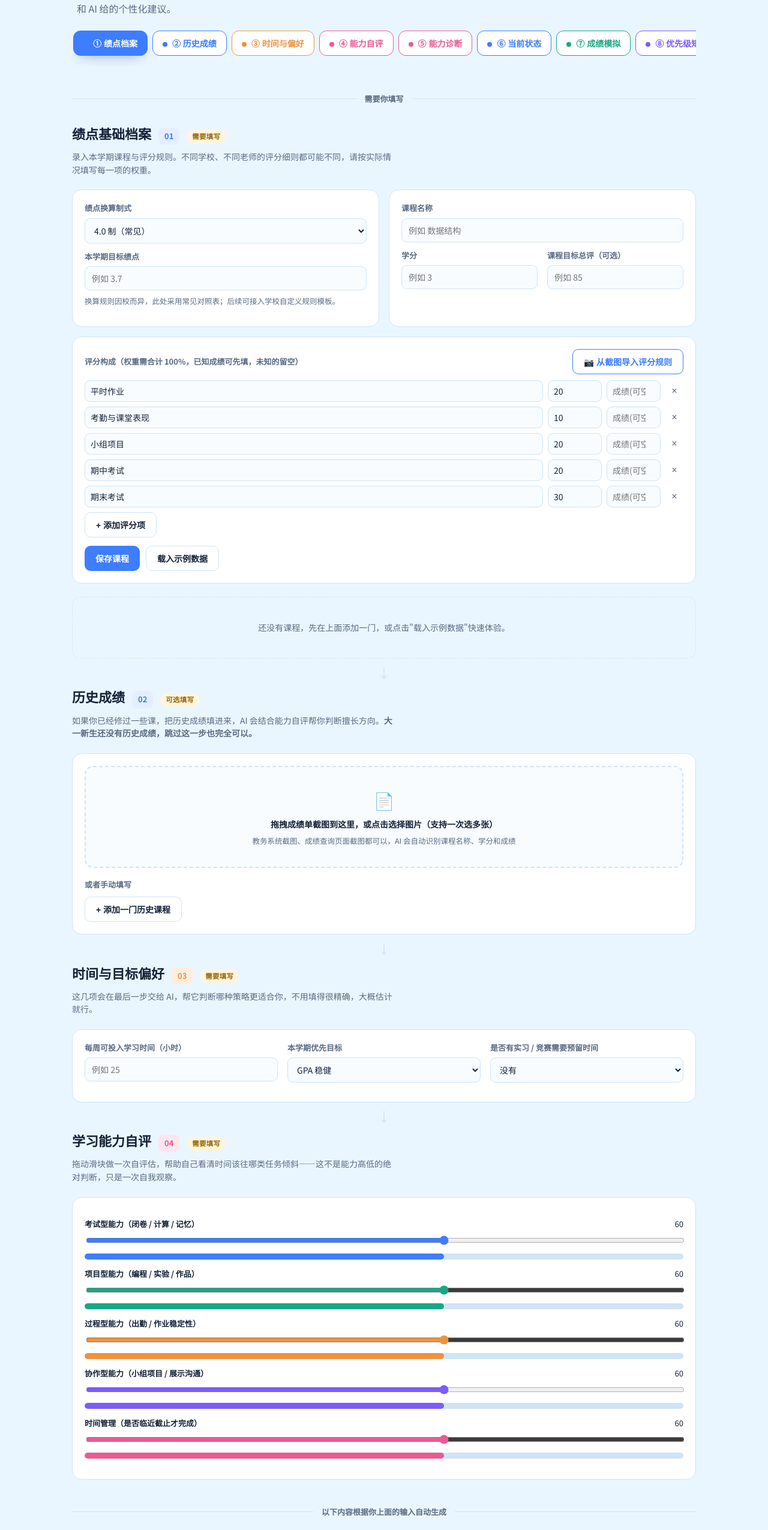
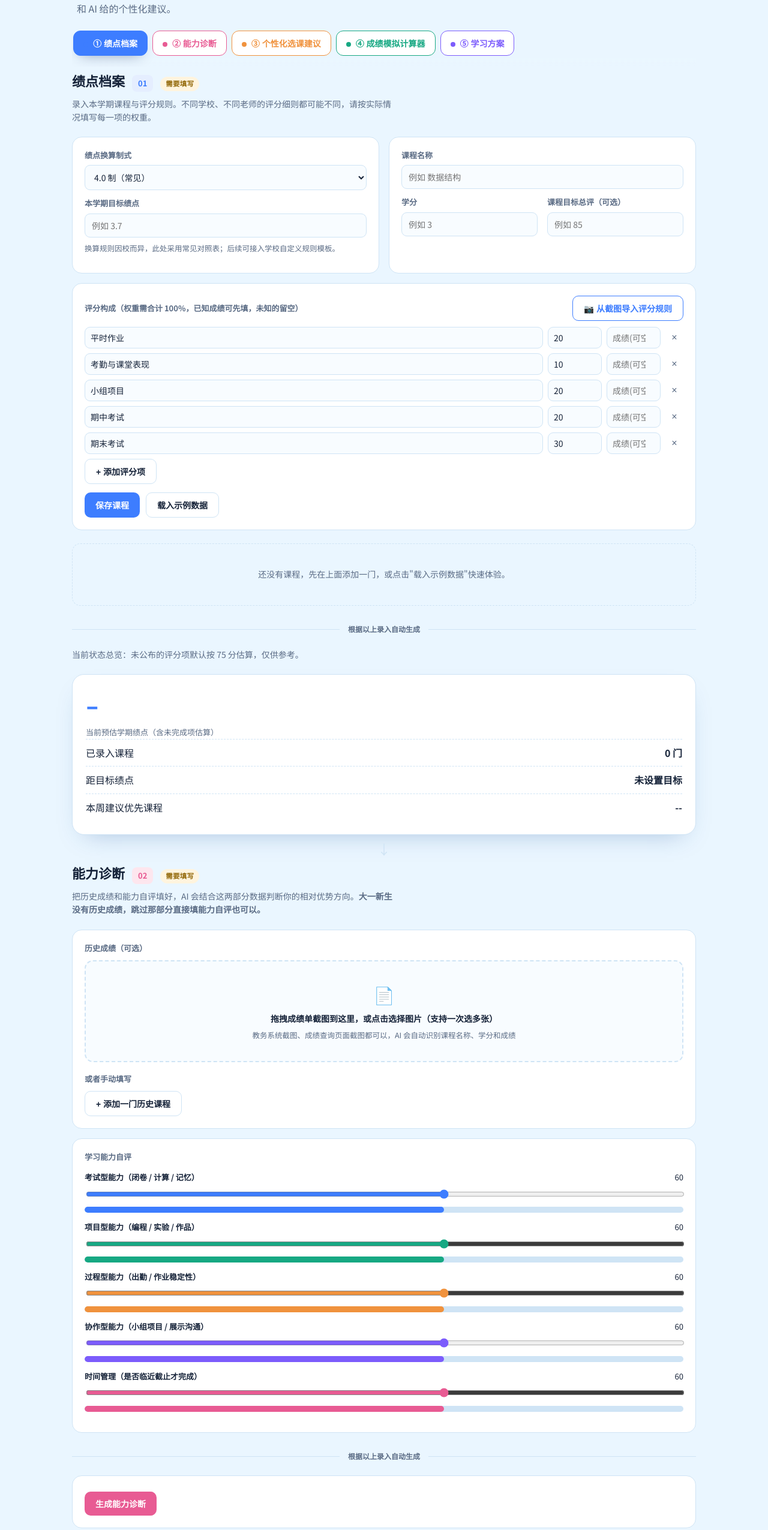
Before and after one commit to Cloris-Xi/GUOCHUANG, a website: page index.html in a window 1280 px wide. Shown: the part 229-2780 px from the top of the page at 60% size. Drawn offline with Linux system fonts and the light colour scheme.

Commit message:
Add files via upload

```diff
--- a/css/style.css
+++ b/css/style.css
@@ -85,6 +85,7 @@
     margin:44px 0 30px; color:var(--ink-soft); font-size:13px; font-weight:700;
   }
   .flow-divider::before, .flow-divider::after{content:''; flex:1; height:1px; background:var(--line);}
+  .flow-divider.sub{margin:30px 0 22px; font-size:12px;}
   .flow-arrow{
     display:flex; justify-content:center; margin:6px 0 2px;
     color:var(--line); font-size:22px;
--- a/index.html
+++ b/index.html
@@ -20,22 +20,16 @@
   <!-- QUICK JUMP NAV -->
   <div class="tabs" id="tabs">
     <button class="tab" data-target="sec-profile" data-color="var(--profile)" style="border-color:var(--profile); color:var(--profile);"><span class="dot" style="background:var(--profile)"></span>① 绩点档案</button>
-    <button class="tab" data-target="sec-history" data-color="var(--profile)" style="border-color:var(--profile); color:var(--profile);"><span class="dot" style="background:var(--profile)"></span>② 历史成绩</button>
-    <button class="tab" data-target="sec-context" data-color="var(--plan)" style="border-color:var(--plan); color:var(--plan);"><span class="dot" style="background:var(--plan)"></span>③ 时间与偏好</button>
-    <button class="tab" data-target="sec-ability" data-color="var(--ability)" style="border-color:var(--ability); color:var(--ability);"><span class="dot" style="background:var(--ability)"></span>④ 能力自评</button>
-    <button class="tab" data-target="sec-diagnosis" data-color="var(--ability)" style="border-color:var(--ability); color:var(--ability);"><span class="dot" style="background:var(--ability)"></span>⑤ 能力诊断</button>
-    <button class="tab" data-target="sec-overview" data-color="var(--profile)" style="border-color:var(--profile); color:var(--profile);"><span class="dot" style="background:var(--profile)"></span>⑥ 当前状态</button>
-    <button class="tab" data-target="sec-sim" data-color="var(--sim)" style="border-color:var(--sim); color:var(--sim);"><span class="dot" style="background:var(--sim)"></span>⑦ 成绩模拟</button>
-    <button class="tab" data-target="sec-matrix" data-color="var(--matrix)" style="border-color:var(--matrix); color:var(--matrix);"><span class="dot" style="background:var(--matrix)"></span>⑧ 优先级矩阵</button>
-    <button class="tab" data-target="sec-advice" data-color="var(--plan)" style="border-color:var(--plan); color:var(--plan);"><span class="dot" style="background:var(--plan)"></span>⑨ AI 选课建议</button>
+    <button class="tab" data-target="sec-ability-diagnosis" data-color="var(--ability)" style="border-color:var(--ability); color:var(--ability);"><span class="dot" style="background:var(--ability)"></span>② 能力诊断</button>
+    <button class="tab" data-target="sec-course-advice" data-color="var(--plan)" style="border-color:var(--plan); color:var(--plan);"><span class="dot" style="background:var(--plan)"></span>③ 个性化选课建议</button>
+    <button class="tab" data-target="sec-sim" data-color="var(--sim)" style="border-color:var(--sim); color:var(--sim);"><span class="dot" style="background:var(--sim)"></span>④ 成绩模拟计算器</button>
+    <button class="tab" data-target="sec-plan" data-color="var(--matrix)" style="border-color:var(--matrix); color:var(--matrix);"><span class="dot" style="background:var(--matrix)"></span>⑤ 学习方案</button>
   </div>
 
-  <div class="flow-divider">需要你填写</div>
-
-  <!-- SECTION 1: PROFILE (INPUT) -->
+  <!-- ============ STEP 1: 绩点档案（含当前状态总览） ============ -->
   <section class="panel" id="sec-profile">
     <div class="section-head">
-      <h2>绩点基础档案</h2>
+      <h2>绩点档案</h2>
       <span class="kicker" style="background:var(--profile-soft); color:var(--profile);">01</span>
       <span class="flow-tag input">需要填写</span>
     </div>
@@ -99,20 +93,32 @@
       <div id="courseList"></div>
       <div class="empty" id="profileEmpty">还没有课程，先在上面添加一门，或点击"载入示例数据"快速体验。</div>
     </div>
+
+    <div class="flow-divider sub">根据以上录入自动生成</div>
+
+    <p class="section-note" style="margin-top:0;">当前状态总览：未公布的评分项默认按 75 分估算，仅供参考。</p>
+    <div class="hero-visual" style="max-width:none;">
+      <div class="num" id="heroGpa">--</div>
+      <div class="lbl">当前预估学期绩点（含未完成项估算）</div>
+      <div class="row"><span>已录入课程</span><b id="heroCourses">0 门</b></div>
+      <div class="row"><span>距目标绩点</span><b id="heroGap">未设置目标</b></div>
+      <div class="row"><span>本周建议优先课程</span><b id="heroFocus">--</b></div>
+    </div>
   </section>
 
   <div class="flow-arrow">↓</div>
 
-  <!-- SECTION 2: HISTORY GRADES (INPUT, OPTIONAL) -->
-  <section class="panel" id="sec-history">
+  <!-- ============ STEP 2: 能力诊断（历史成绩 + 能力自评 + AI诊断） ============ -->
+  <section class="panel" id="sec-ability-diagnosis">
     <div class="section-head">
-      <h2>历史成绩</h2>
-      <span class="kicker" style="background:var(--profile-soft); color:var(--profile);">02</span>
-      <span class="flow-tag input">可选填写</span>
+      <h2>能力诊断</h2>
+      <span class="kicker" style="background:var(--ability-soft); color:var(--ability);">02</span>
+      <span class="flow-tag input">需要填写</span>
     </div>
-    <p class="section-note">如果你已经修过一些课，把历史成绩填进来，AI 会结合能力自评帮你判断擅长方向。<b>大一新生还没有历史成绩，跳过这一步也完全可以。</b></p>
+    <p class="section-note">把历史成绩和能力自评填好，AI 会结合这两部分数据判断你的相对优势方向。<b>大一新生没有历史成绩，跳过那部分直接填能力自评也可以。</b></p>
 
     <div class="card">
+      <label style="margin-bottom:10px;">历史成绩（可选）</label>
       <div class="dropzone" id="historyDropzone">
         <input type="file" id="historyImageInput" accept="image/*" multiple style="display:none;">
         <div class="dropzone-icon">📄</div>
@@ -129,18 +135,36 @@
         </div>
       </div>
     </div>
+
+    <div class="card" style="margin-top:16px;">
+      <label style="margin-bottom:10px;">学习能力自评</label>
+      <div id="abilitySliders"></div>
+    </div>
+
+    <div class="flow-divider sub">根据以上录入自动生成</div>
+
+    <div class="card" style="margin-bottom:18px;">
+      <div class="btn-row"><button class="btn" style="background:var(--ability);" id="diagnoseAbilityBtn">生成能力诊断</button></div>
+    </div>
+
+    <div id="abilityDiagnosisResult" style="display:none;"></div>
+
+    <div class="caution">
+      <div>ⓘ</div>
+      <div><b>这不是能力高低的绝对判断</b>只是基于有限数据的可解释性观察。数据不足时，不必强行得出结论。</div>
+    </div>
   </section>
 
   <div class="flow-arrow">↓</div>
 
-  <!-- SECTION 3: TIME & PRIORITY (INPUT) -->
-  <section class="panel" id="sec-context">
+  <!-- ============ STEP 3: 个性化选课建议（时间偏好 + AI建议） ============ -->
+  <section class="panel" id="sec-course-advice">
     <div class="section-head">
-      <h2>时间与目标偏好</h2>
+      <h2>个性化选课建议</h2>
       <span class="kicker" style="background:var(--plan-soft); color:var(--plan);">03</span>
       <span class="flow-tag input">需要填写</span>
     </div>
-    <p class="section-note">这几项会在最后一步交给 AI，帮它判断哪种策略更适合你，不用填得很精确，大概估计就行。</p>
+    <p class="section-note">这几项会交给 AI，帮它判断哪种策略更适合你，不用填得很精确，大概估计就行。</p>
 
     <div class="card">
       <div class="grid cols-3">
@@ -166,74 +190,32 @@
         </div>
       </div>
     </div>
-  </section>
 
-  <div class="flow-arrow">↓</div>
+    <div class="flow-divider sub">根据以上录入自动生成</div>
 
-  <!-- SECTION 4: ABILITY (INPUT) -->
-  <section class="panel" id="sec-ability">
-    <div class="section-head">
-      <h2>学习能力自评</h2>
-      <span class="kicker" style="background:var(--ability-soft); color:var(--ability);">04</span>
-      <span class="flow-tag input">需要填写</span>
-    </div>
-    <p class="section-note">拖动滑块做一次自评估，帮助自己看清时间该往哪类任务倾斜——这不是能力高低的绝对判断，只是一次自我观察。</p>
-
-    <div class="card">
-      <div id="abilitySliders"></div>
-    </div>
-  </section>
-
-  <div class="flow-divider">以下内容根据你上面的输入自动生成</div>
-
-  <!-- SECTION 5: ABILITY DIAGNOSIS (OUTPUT) -->
-  <section class="panel" id="sec-diagnosis">
-    <div class="section-head">
-      <h2>AI 能力与方向诊断</h2>
-      <span class="kicker" style="background:var(--ability-soft); color:var(--ability);">05</span>
-      <span class="flow-tag output">点击生成</span>
-    </div>
-    <p class="section-note">结合"历史成绩"和"能力自评"两部分数据做的观察，数据越多判断越准；数据不足时 AI 会明确说明，不会强行下结论。</p>
+    <p class="section-note" style="margin-top:0;">系统不直接告诉你"这门课一定要选"，而是结合你填写的课程、目标和时间，展示不同取舍下的成本与风险，由你判断。</p>
 
     <div class="card" style="margin-bottom:18px;">
-      <div class="btn-row"><button class="btn" style="background:var(--ability);" id="diagnoseAbilityBtn">生成能力诊断</button></div>
+      <div class="btn-row"><button class="btn" style="background:var(--plan);" id="matchPlanBtn">生成 AI 个性化建议</button></div>
     </div>
 
-    <div id="abilityDiagnosisResult" style="display:none;"></div>
+    <div class="grid cols-3" id="planCards"></div>
+
+    <div id="aiAdviceResult" style="display:none;"></div>
 
     <div class="caution">
-      <div>ⓘ</div>
-      <div><b>这不是能力高低的绝对判断</b>只是基于有限数据的可解释性观察。数据不足时，不必强行得出结论。</div>
+      <div>⚠️</div>
+      <div><b>关于"选不上"的预案</b>抢课失败很常见。建议为每个首选课程都准备一个替代方案，并提前确认替代课程与其他课程是否存在项目周期或考试周冲突。</div>
     </div>
   </section>
 
   <div class="flow-arrow">↓</div>
 
-  <!-- SECTION 6: OVERVIEW (OUTPUT) -->
-  <section class="panel" id="sec-overview">
-    <div class="section-head">
-      <h2>当前状态总览</h2>
-      <span class="kicker" style="background:var(--profile-soft); color:var(--profile);">06</span>
-      <span class="flow-tag output">自动生成</span>
-    </div>
-    <p class="section-note">根据你在上面录入的课程实时算出来的，未公布的评分项默认按 75 分估算，仅供参考。</p>
-
-    <div class="hero-visual" style="max-width:none;">
-      <div class="num" id="heroGpa">--</div>
-      <div class="lbl">当前预估学期绩点（含未完成项估算）</div>
-      <div class="row"><span>已录入课程</span><b id="heroCourses">0 门</b></div>
-      <div class="row"><span>距目标绩点</span><b id="heroGap">未设置目标</b></div>
-      <div class="row"><span>本周建议优先课程</span><b id="heroFocus">--</b></div>
-    </div>
-  </section>
-
-  <div class="flow-arrow">↓</div>
-
-  <!-- SECTION 5: SIMULATOR (OUTPUT) -->
+  <!-- ============ STEP 4: 成绩模拟计算器 ============ -->
   <section class="panel" id="sec-sim">
     <div class="section-head">
-      <h2>课程成绩模拟器</h2>
-      <span class="kicker" style="background:var(--sim-soft); color:var(--sim);">07</span>
+      <h2>成绩模拟计算器</h2>
+      <span class="kicker" style="background:var(--sim-soft); color:var(--sim);">04</span>
       <span class="flow-tag output">自动生成</span>
     </div>
     <p class="section-note">已知成绩按规则直接加权计算；未公布的部分用滑块设定预期，实时看到总评、对应绩点和达标风险 —— 结果是估计区间，不是定论。</p>
@@ -249,14 +231,14 @@
 
   <div class="flow-arrow">↓</div>
 
-  <!-- SECTION 6: MATRIX (OUTPUT) -->
-  <section class="panel" id="sec-matrix">
+  <!-- ============ STEP 5: 学习方案（原优先级矩阵） ============ -->
+  <section class="panel" id="sec-plan">
     <div class="section-head">
-      <h2>课程冲突与优先级矩阵</h2>
-      <span class="kicker" style="background:var(--matrix-soft); color:var(--matrix);">08</span>
+      <h2>学习方案</h2>
+      <span class="kicker" style="background:var(--matrix-soft); color:var(--matrix);">05</span>
       <span class="flow-tag output">自动生成</span>
     </div>
-    <p class="section-note">基于"绩点档案"里的课程自动计算：剩余权重越高、学分越高，投入产出通常越大，越值得优先安排时间。</p>
+    <p class="section-note">基于"绩点档案"里的课程自动计算：剩余权重越高、学分越高，投入产出通常越大，越值得优先安排时间——这是接下来几周具体该怎么分配时间的参考。</p>
     <div class="card">
       <table id="matrixTable">
         <thead>
@@ -268,32 +250,8 @@
     </div>
   </section>
 
-  <div class="flow-arrow">↓</div>
+</div>
 
-  <!-- SECTION 7: AI ADVICE (OUTPUT) -->
-  <section class="panel" id="sec-advice">
-    <div class="section-head">
-      <h2>AI 个性化选课建议</h2>
-      <span class="kicker" style="background:var(--plan-soft); color:var(--plan);">09</span>
-      <span class="flow-tag output">点击生成</span>
-    </div>
-    <p class="section-note">系统不直接告诉你"这门课一定要选"，而是结合你填写的课程、目标和时间，展示不同取舍下的成本与风险，由你判断。</p>
-
-    <div class="card" style="margin-bottom:18px;">
-      <div class="btn-row"><button class="btn" style="background:var(--plan);" id="matchPlanBtn">生成 AI 个性化建议</button></div>
-    </div>
-
-    <div class="grid cols-3" id="planCards"></div>
-
-    <div id="aiAdviceResult" style="display:none;"></div>
-
-    <div class="caution">
-      <div>⚠️</div>
-      <div><b>关于"选不上"的预案</b>抢课失败很常见。建议为每个首选课程都准备一个替代方案，并提前确认替代课程与其他课程是否存在项目周期或考试周冲突。</div>
-    </div>
-  </section>
-
-</div>
 
 
 <!-- 状态与工具函数，其余模块脚本都依赖这里 -->
@@ -302,15 +260,15 @@
 <script src="js/tabs.js"></script>
 <!-- 模块一：绩点基础档案（表单、课程列表渲染） -->
 <script src="js/profile.js"></script>
-<!-- 模块二：历史成绩（手动填写 + 拖拽图片导入） -->
+<!-- 模块二：能力诊断（历史成绩录入 + 拖拽图片导入） -->
 <script src="js/history.js"></script>
 <!-- 模块二：课程成绩模拟器 -->
 <script src="js/simulator.js"></script>
-<!-- 模块三：选课方案推荐 -->
+<!-- 模块三：个性化选课建议 -->
 <script src="js/plan.js"></script>
-<!-- 模块四：优先级矩阵 -->
+<!-- 模块四：学习方案（原优先级矩阵） -->
 <script src="js/matrix.js"></script>
-<!-- 模块五：学习能力画像 -->
+<!-- 模块五：学习能力自评滑块 -->
 <script src="js/ability.js"></script>
 <!-- AI 接入层：调用 /api/course-advice、/api/ability-diagnosis、
      /api/parse-grading-image、/api/parse-transcript-image -->
```
Also changed, not shown: README.md.
